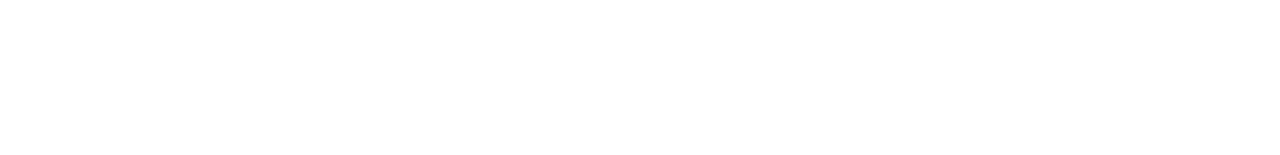
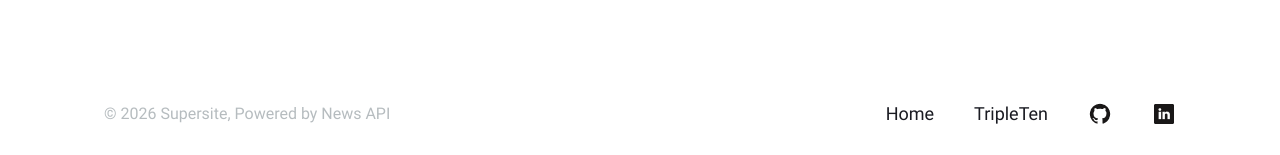
Before and after one commit to srulapaugh/news_explorer, a React (Vite) app: page / in a window 1280 px wide. Shown: the part 1170-1325 px from the top of the page. Before the commit the page ends 1240 px from the top, so only its background shows below. Built offline with nearby package versions, Linux system fonts and the light colour scheme.

Commit message:
Footer update

```diff
--- a/src/components/Footer/Footer.css
+++ b/src/components/Footer/Footer.css
@@ -0,0 +1,34 @@
+.footer {
+  display: flex;
+  align-items: center;
+  justify-content: space-between;
+  box-sizing: border-box;
+  padding: 32px 104px;
+}
+.footer__copyright {
+  margin: 0;
+  color: #b6bcbf;
+  font-family: "Roboto", Arial, sans-serif;
+  font-size: 16px;
+  font-weight: 400;
+  line-height: 20px;
+}
+
+.footer__list {
+  list-style: none;
+  display: flex;
+  align-items: center;
+  gap: 40px;
+  margin: 0;
+  padding: 0;
+}
+
+.footer__link {
+  display: flex;
+  font-family: "Roboto", Arial, sans-serif;
+  font-size: 18px;
+  font-weight: 400;
+  line-height: 24px;
+  color: #1a1b22;
+  text-decoration: none;
+}
--- a/src/components/Footer/Footer.jsx
+++ b/src/components/Footer/Footer.jsx
@@ -1,7 +1,44 @@
+import gitHubIcon from "../../assets/github.png";
+import linkedInIcon from "../../assets/LinkedIn.png";
 import "./Footer.css";
 
 function Footer() {
-  <section className="footer"></section>;
+  return (
+    <section className="footer">
+      <p className="footer__copyright">
+        {" "}
+        &copy; {new Date().getFullYear()} Supersite, Powered by News API
+      </p>
+
+      <nav className="footer__nav">
+        <ul className="footer__list">
+          <li className="footer__item">
+            <a href="/" className="footer__link">
+              Home
+            </a>
+          </li>
+          <li className="footer__item">
+            <a href="https://tripleten.com" className="footer__link">
+              TripleTen
+            </a>
+          </li>
+          <li className="footer__item">
+            <a href="https://github.com/srulapaugh" className="footer__link">
+              <img src={gitHubIcon} alt="GitHub" className="footer__icon" />
+            </a>
+          </li>
+          <li className="footer__item">
+            <a
+              href="https://linkedin.com/samrulapaugh"
+              className="footer__link"
+            >
+              <img src={linkedInIcon} alt="LinkedIn" className="footer__icon" />
+            </a>
+          </li>
+        </ul>
+      </nav>
+    </section>
+  );
 }
 
 export default Footer;
```
Also changed, not shown: src/assets/LinkedIn.png (added), src/assets/github.png (added).
